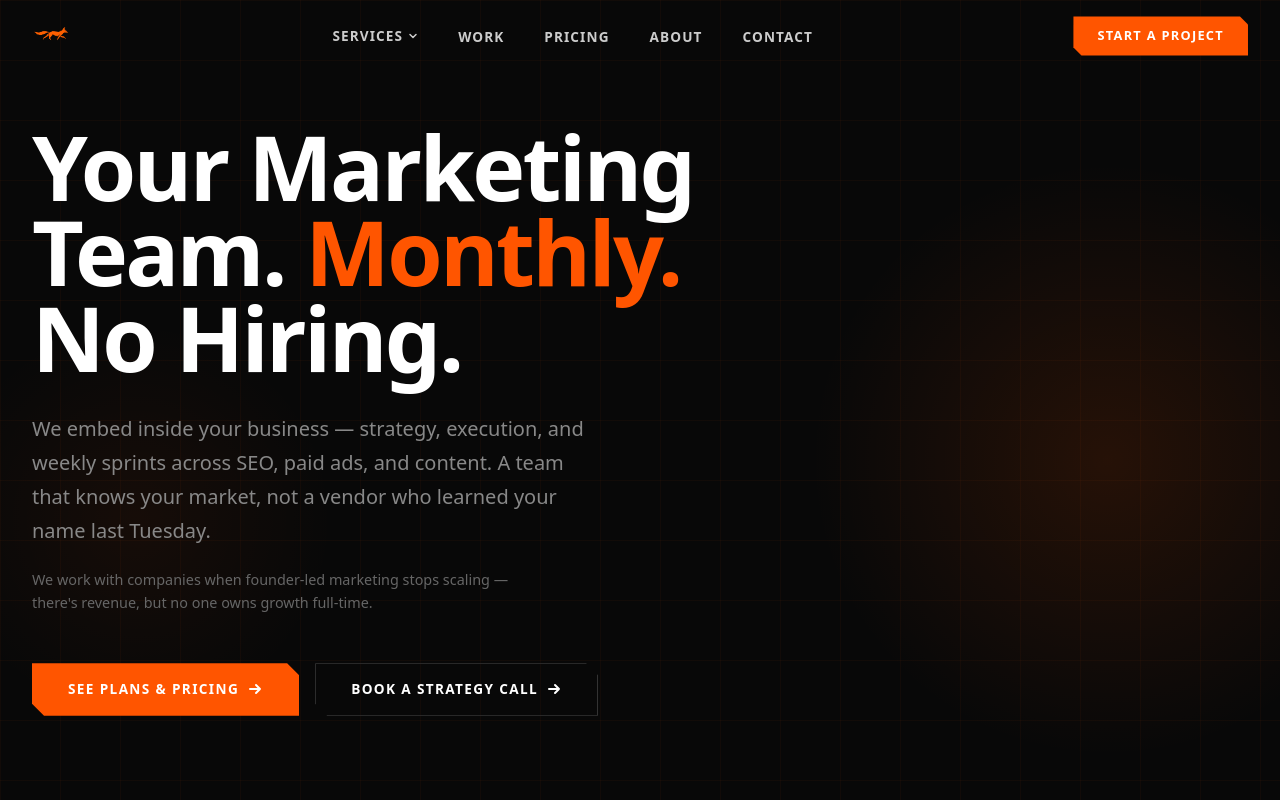
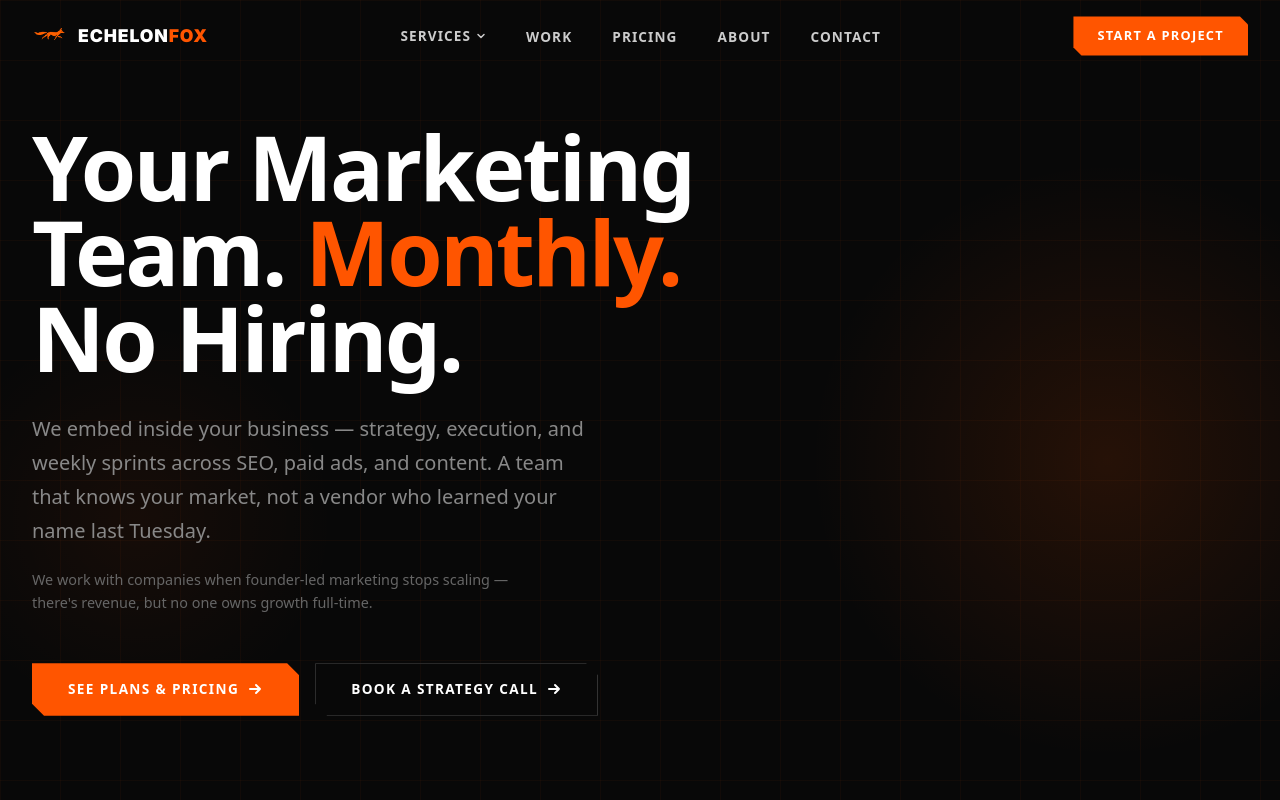
Before and after one commit to abrahamqdiaz-a11y/echelonfox, a Next.js app: page / in a window 1280 px wide. Shown: the top 800 px of the page. Built offline with nearby package versions, Linux system fonts and the light colour scheme.

Commit message:
Restore ECHELONFOX wordmark alongside logo image in nav
https://claude.ai/code/session_01EqmRs9Y1kHgdbn8A4yFEaK

```diff
--- a/components/Nav.tsx
+++ b/components/Nav.tsx
@@ -79,15 +79,27 @@ export default function Nav() {
         }}
       >
         {/* Logo */}
-        <Link href="/" style={{ textDecoration: "none", display: "flex", alignItems: "center" }}>
+        <Link href="/" style={{ textDecoration: "none", display: "flex", alignItems: "center", gap: "10px" }}>
           <Image
             src="/eflogo.logo.png"
             alt="Echelon Fox"
             width={160}
             height={48}
-            style={{ objectFit: "contain", height: "40px", width: "auto" }}
+            style={{ objectFit: "contain", height: "36px", width: "auto" }}
             priority
           />
+          <span
+            style={{
+              fontFamily: "var(--font-inter), sans-serif",
+              fontWeight: 900,
+              fontSize: "1.1rem",
+              letterSpacing: "0.05em",
+              color: "#FFFFFF",
+              textTransform: "uppercase",
+            }}
+          >
+            ECHELON<span style={{ color: "#FF5500" }}>FOX</span>
+          </span>
         </Link>
 
         {/* Desktop links — hidden on mobile via CSS */}
```
